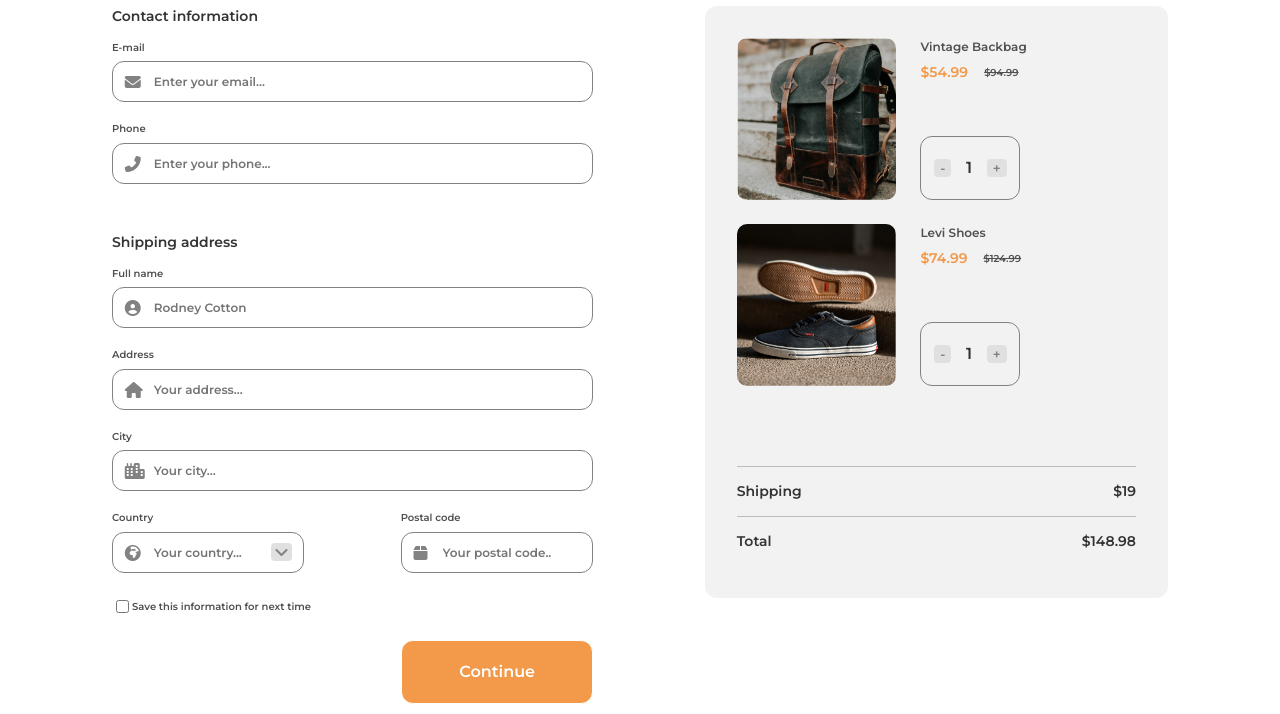
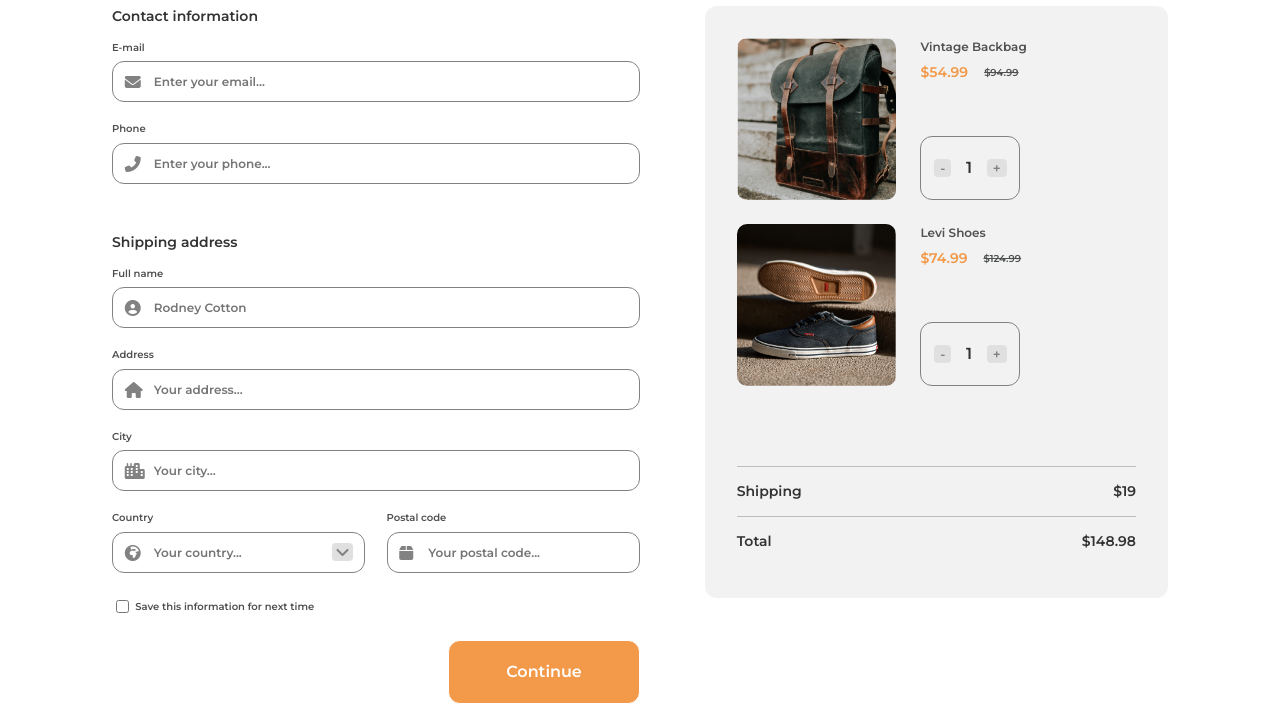
Before and after one commit to khwilo/checkout-page, a plain HTML site: page index.html in a window 1280 px wide. Shown: the part 86-800 px from the top of the page. Drawn offline with Linux system fonts and the light colour scheme.

Commit message:
Adjust widths of items

```diff
--- a/css/styles.css
+++ b/css/styles.css
@@ -1,6 +1,4 @@
 :root {
-  /* font-size: calc(0.5em + 1vw); */
-
   --clr-white: #ffffff;
   --clr-gray: #bdbdbd;
   --clr-light-gray: #e0e0e0;
@@ -169,6 +167,7 @@ img {
 @media (min-width: 45em) {
   .forms {
     margin-top: 0;
+    width: 50%;
   }
 }
 
@@ -232,7 +231,7 @@ section.form + section.form {
   }
 
   .county-postcode .form__group {
-    width: 40%;
+    width: 48%;
   }
 
   .county-postcode .form__group + .form__group {
@@ -258,6 +257,7 @@ section.form + section.form {
 .save-container label {
   color: var(--clr-dark-gray1);
   font-size: 0.625rem;
+  margin-left: 0.2rem;
 }
 
 .btn-wrapper {
```
